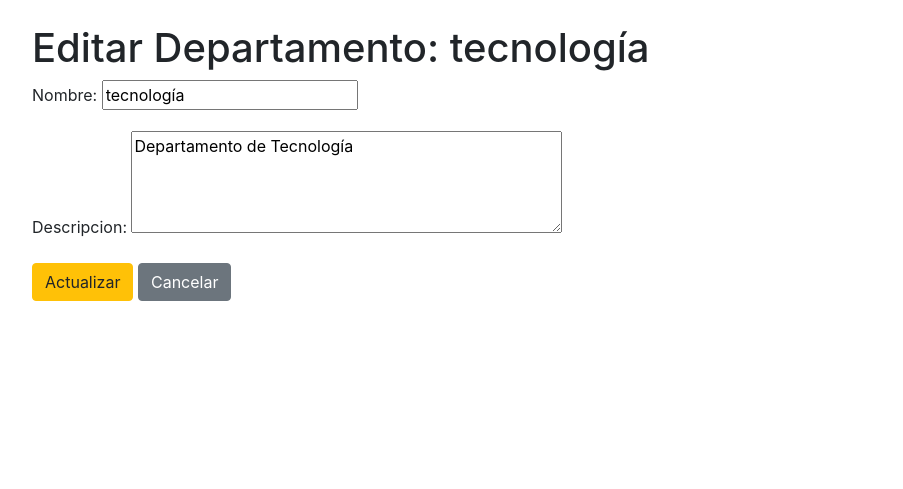
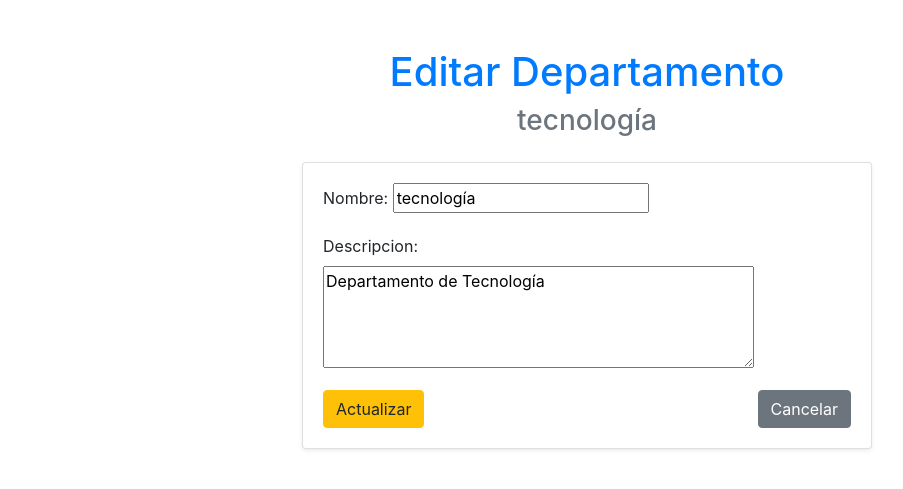
Before and after one commit to juliankaGaray/universidad_contoso, a Django app: page /departamentos/1/editar/ in a window 1280 px wide. Shown: the top 489 px of the page, without its empty margins (53-956 px from the left). Run offline with Django 3.2, Linux system fonts and the light colour scheme; data comes from the database, SQL or seed files in the repository; some libraries are stand-ins or nearby versions.

Commit message:
Update editar_departamento.html

```diff
--- a/gestion_academica/templates/gestion_academica/editar_departamento.html
+++ b/gestion_academica/templates/gestion_academica/editar_departamento.html
@@ -4,16 +4,29 @@
   <meta charset="UTF-8">
   <title>Editar Departamento</title>
   <link rel="stylesheet" href="https://stackpath.bootstrapcdn.com/bootstrap/4.5.2/css/bootstrap.min.css">
+  <style>
+    .container {
+      max-width: 600px;
+    }
+  </style>
 </head>
 <body>
-  <div class="container mt-4">
-    <h1>Editar Departamento: {{ departamento.nombre }}</h1>
-    <form method="post">
-      {% csrf_token %}
-      {{ form.as_p }}
-      <button type="submit" class="btn btn-warning">Actualizar</button>
-      <a href="{% url 'lista_departamentos' %}" class="btn btn-secondary">Cancelar</a>
-    </form>
+  <div class="container mt-5">
+    <h1 class="text-center text-primary">Editar Departamento</h1>
+    <h3 class="text-center text-muted">{{ departamento.nombre }}</h3>
+
+    <div class="card shadow-sm mt-4">
+      <div class="card-body">
+        <form method="post">
+          {% csrf_token %}
+          {{ form.as_p }}
+          <div class="d-flex justify-content-between">
+            <button type="submit" class="btn btn-warning" aria-label="Actualizar departamento">Actualizar</button>
+            <a href="{% url 'lista_departamentos' %}" class="btn btn-secondary" aria-label="Cancelar edición">Cancelar</a>
+          </div>
+        </form>
+      </div>
+    </div>
   </div>
 
   <script src="https://code.jquery.com/jquery-3.5.1.slim.min.js"></script>
```
